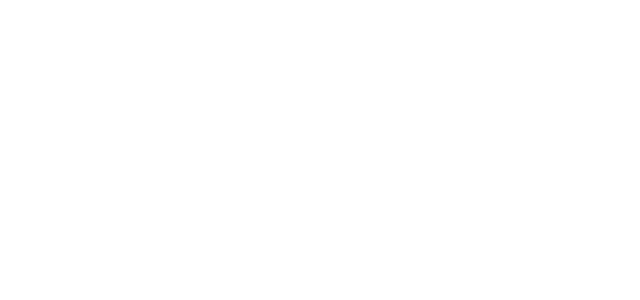
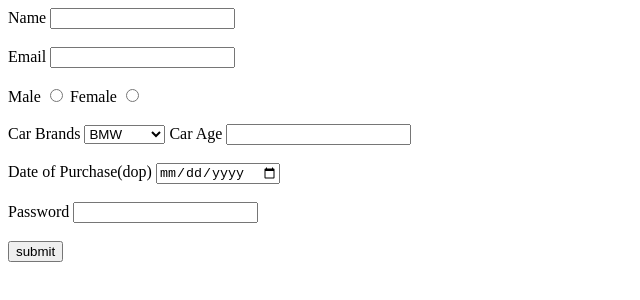
Before and after one commit to acciojob/car-insurance-form-subhashraaj, a website: page main.html in a window 1280 px wide. Shown: the whole page, without its empty margins (0-640 px from the left). Drawn offline with Linux system fonts and the light colour scheme.

Commit message:
created a submission

```diff
--- a/main.html
+++ b/main.html
@@ -8,6 +8,30 @@
 
 <body>
 	<!-- the entire body must be written by student -->
+	<form method="post">
+		<label for="name">Name </label>
+		<input type="text" id="name" required><br><br>
+		<label for="email">Email </label>
+		<input type="email" id=email required><br><br>
+		<label for="male">Male</label>
+		<input name="gender" type="radio" id="male" required>
+		<label for="Female">Female</label>
+		<input name="gender" type="radio" id="female"required><br><br>
+		<label for="cars">Car Brands </label>
+		<select id=cars>
+			<option value="BMW">BMW</option>
+			<option value="Audi">Audi</option>
+			<option value="Mercedez">Mercedez</option>
+		</select>
+		<label for="carage">Car Age </label>
+		<input type="number" id="carage" required><br><br>
+		<label for="dop">Date of Purchase(dop)</label>
+		<input type="date" id="dop" required><br><br>
+		<label for="password">Password </label>
+		<input type="password" id=password required><br></br>
+		<button type="submit">submit</button>
+
+	</form>
     <script type="text/javascript" src="./script.js">
 </script>
 
```
